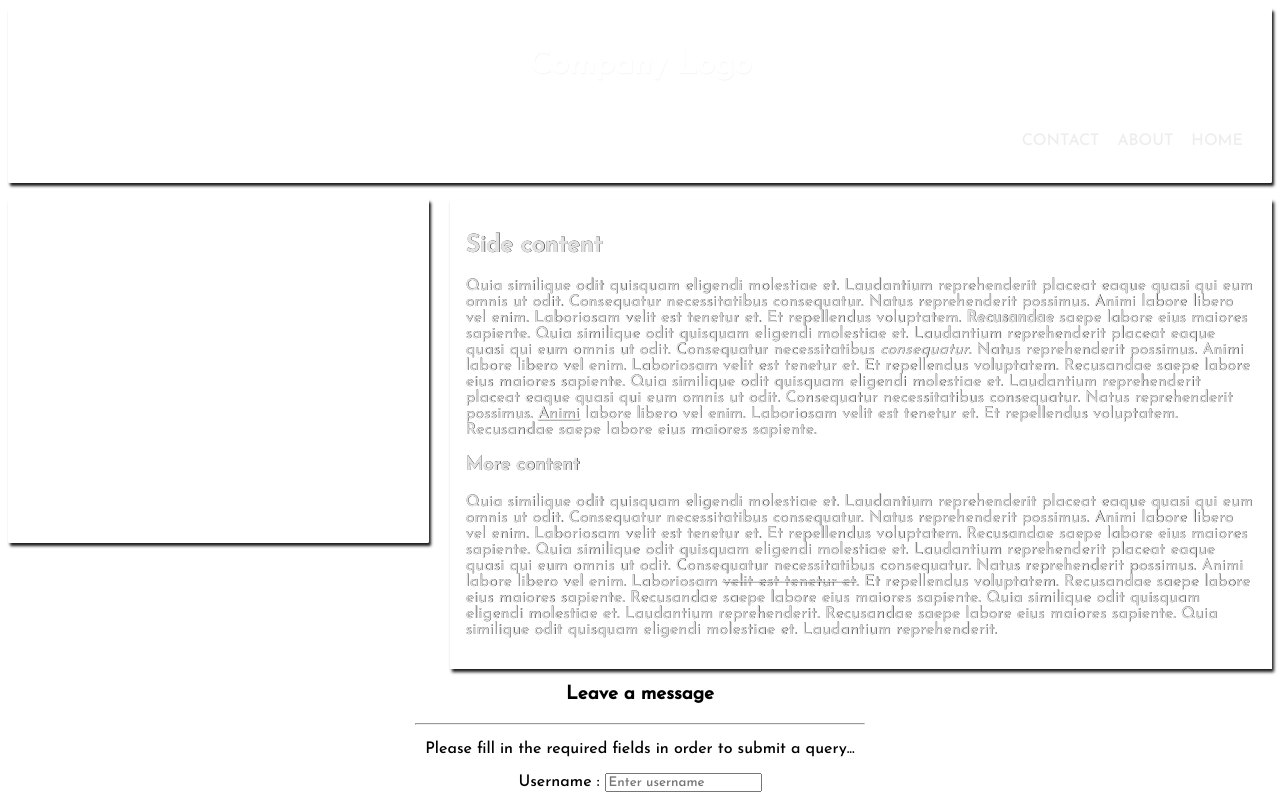
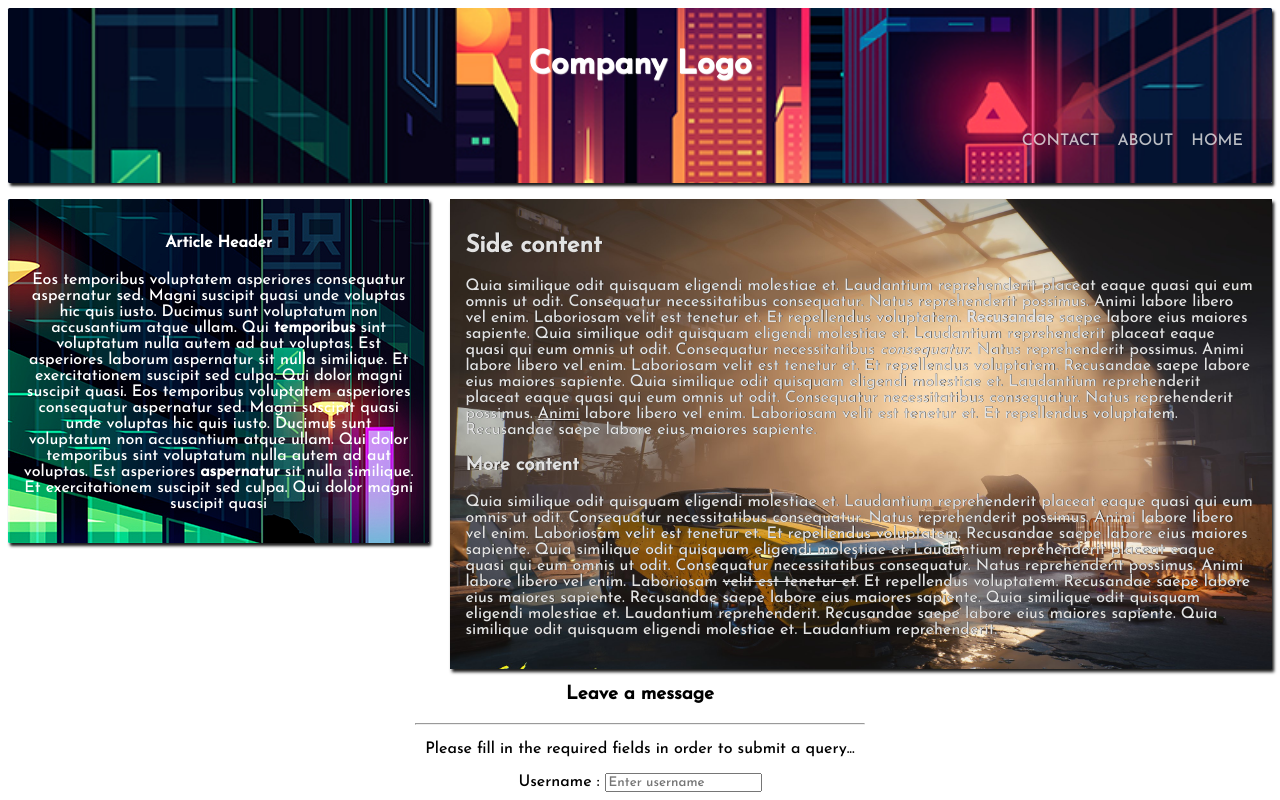
Before and after one commit to projectfinalaudio/videogameblog, a plain HTML site: page index.html in a window 1280 px wide. Shown: the top 800 px of the page. Drawn offline with Linux system fonts and the light colour scheme; the site is published under a folder, as on GitHub Pages, so addresses that start at the root find nothing.

Commit message:
Update test.css

```diff
--- a/test.css
+++ b/test.css
@@ -16,7 +16,7 @@
 .main-header {
     padding: 20px;
     text-align: center;
-    background-image: url(/affinity_street_romain_trystram_01.webp);
+    background-image: url(./affinity_street_romain_trystram_01.webp);
     border-radius: 1.5px;
 
     background-size: cover;
@@ -67,7 +67,7 @@
 }
 
 .article-section {
-    background-image: url(/affinity_street_romain_trystram_02.webp);
+    background-image: url(./affinity_street_romain_trystram_02.webp);
     box-shadow: 2px 3px 3px rgba(0, 0, 0, .9);
     border-radius: 1.5px;
     color: white;
@@ -99,7 +99,7 @@
 }
 
 .side-section {
-    background-image: url(/abstractbg12.jpg);
+    background-image: url(./abstractbg12.jpg);
     background-size: cover;
     box-shadow: 2px 3px 3px rgba(0, 0, 0, 0.9);
     text-shadow: .3px .3px .4px rgba(0, 0, 0, 1);
```
